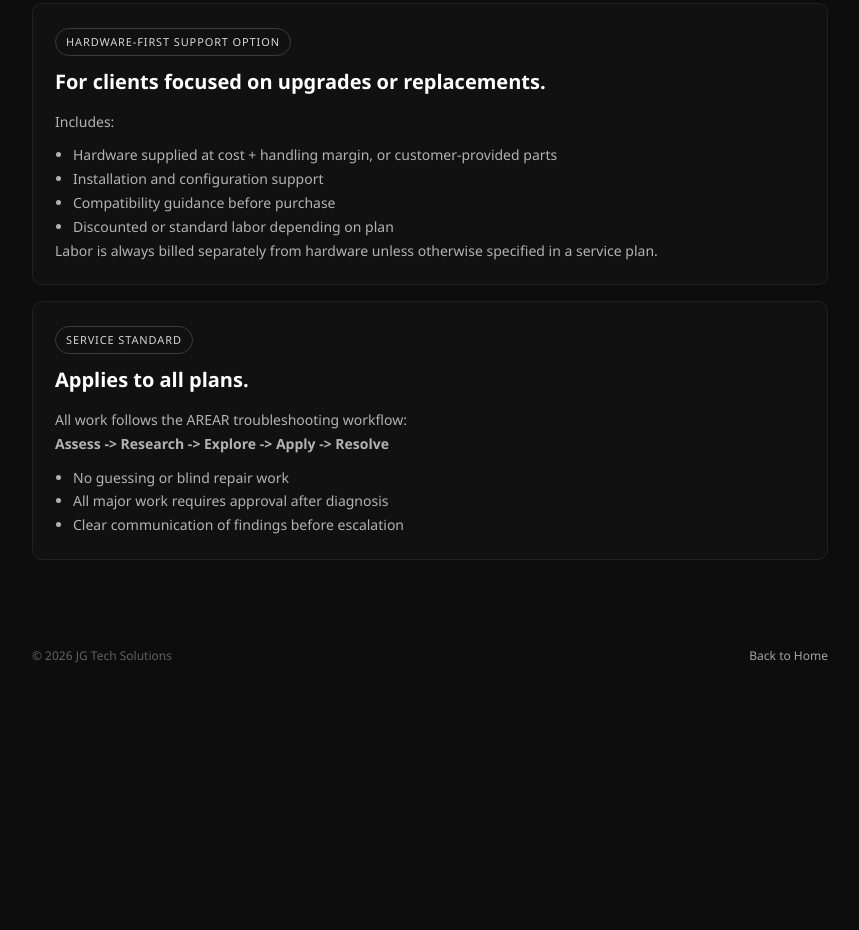
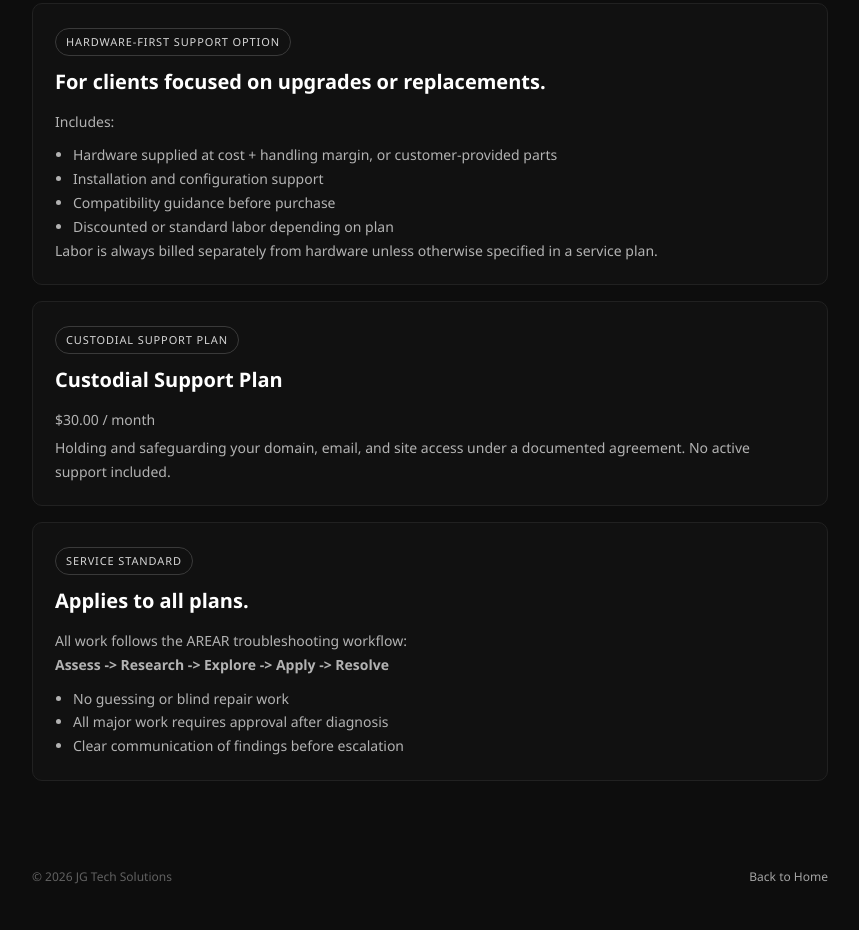
Before and after one commit to GRABOWSKIGROUP/JG-Tech-Solutions, a website: page plans.html in a window 1280 px wide. Shown: the part 1584-2514 px from the top of the page, without its empty margins (210-1069 px from the left). Before the commit the page ends 2293 px from the top, so only its background shows below. Drawn offline with Linux system fonts and the light colour scheme.

Commit message:
Rename plan to 'Custodial Support Plan' and set price to $30.00/month

```diff
--- a/plans.html
+++ b/plans.html
@@ -105,6 +105,13 @@
             </section>
 
             <section class="content-section reveal">
+                <span class="badge-line">Custodial Support Plan</span>
+                <h2>Custodial Support Plan</h2>
+                <p class="plan-price">$30.00 / month</p>
+                <p>Holding and safeguarding your domain, email, and site access under a documented agreement. No active support included.</p>
+            </section>
+
+            <section class="content-section reveal">
                 <span class="badge-line">Service Standard</span>
                 <h2>Applies to all plans.</h2>
                 <p>All work follows the AREAR troubleshooting workflow:</p>
```
